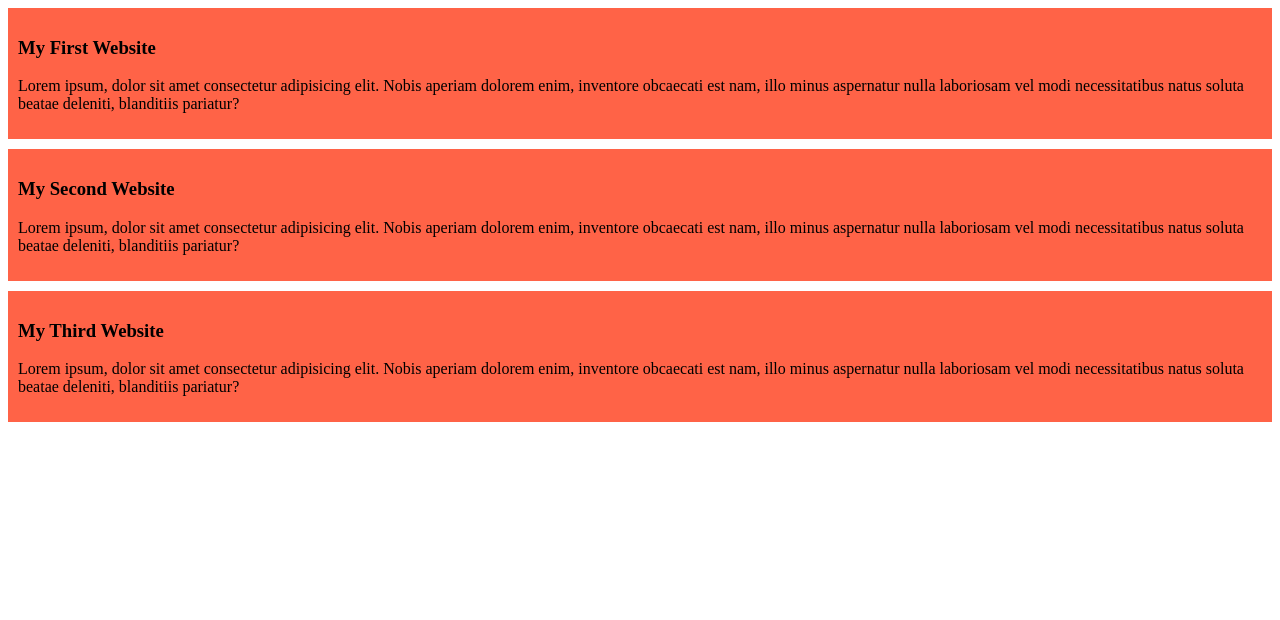
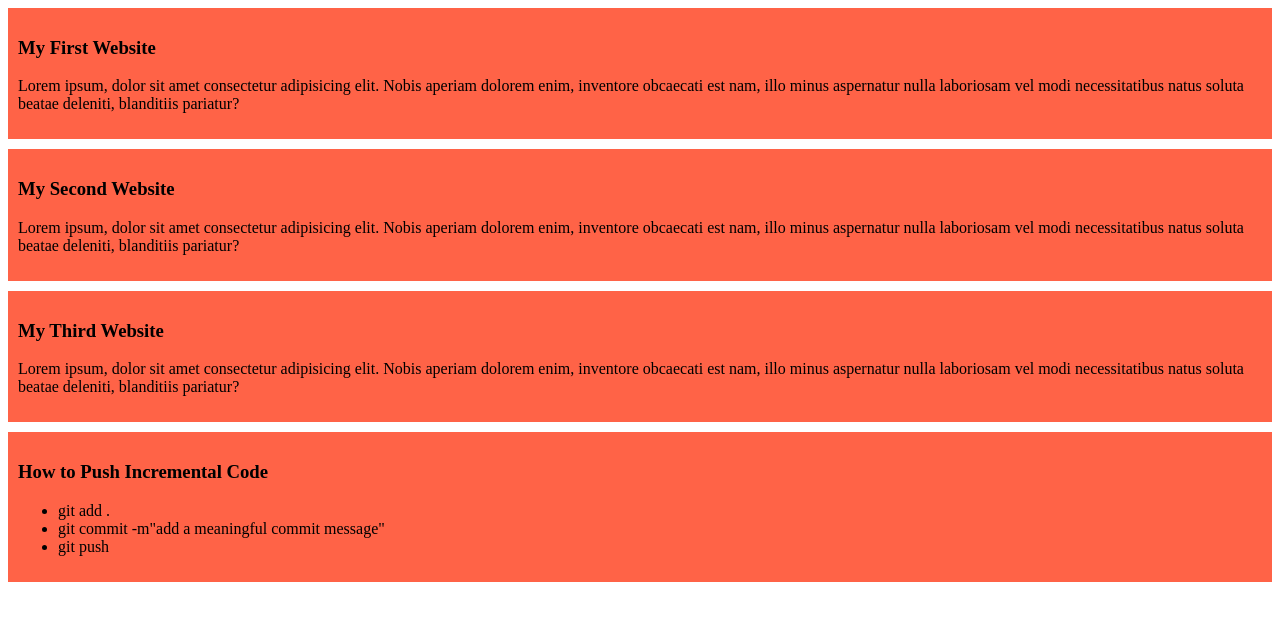
Before and after one commit to Koushik-ts/my-simple-website, a plain HTML site: page index.html in a window 1280 px wide. Drawn offline with Linux system fonts and the light colour scheme.

Commit message:
added a list to push code

```diff
--- a/index.html
+++ b/index.html
@@ -19,5 +19,13 @@
         <h3>My Third Website</h3>
         <p>Lorem ipsum, dolor sit amet consectetur adipisicing elit. Nobis aperiam dolorem enim, inventore obcaecati est nam, illo minus aspernatur nulla laboriosam vel modi necessitatibus natus soluta beatae deleniti, blanditiis pariatur?</p>
     </div>
+    <div>
+        <h3>How to Push Incremental Code</h3>
+        <ul>
+        <li>git add .</li>
+        <li>git commit -m"add a meaningful commit message"</li>
+        <li>git push</li>
+        </ul>
+    </div>
 </body>
 </html>
```
